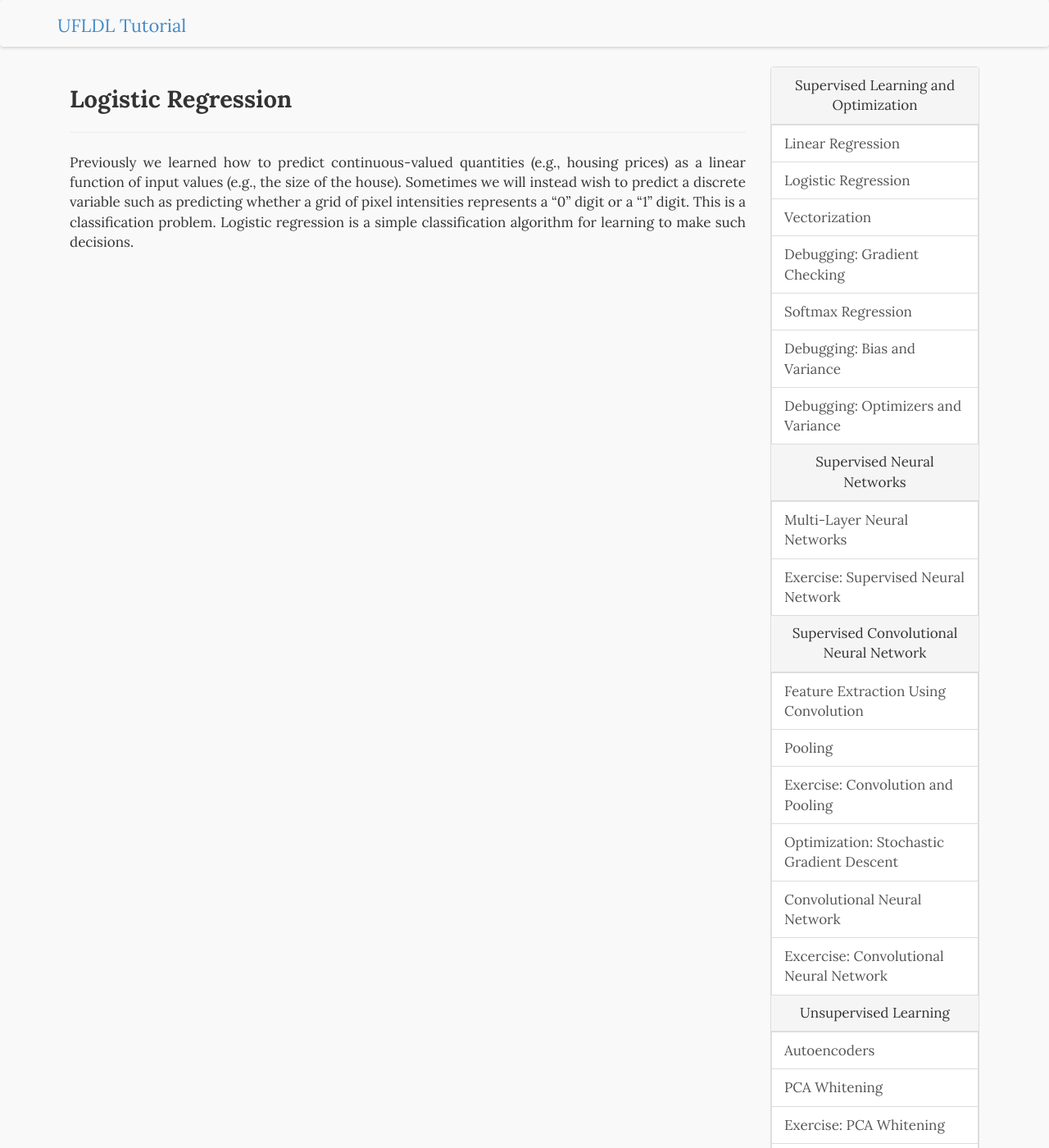
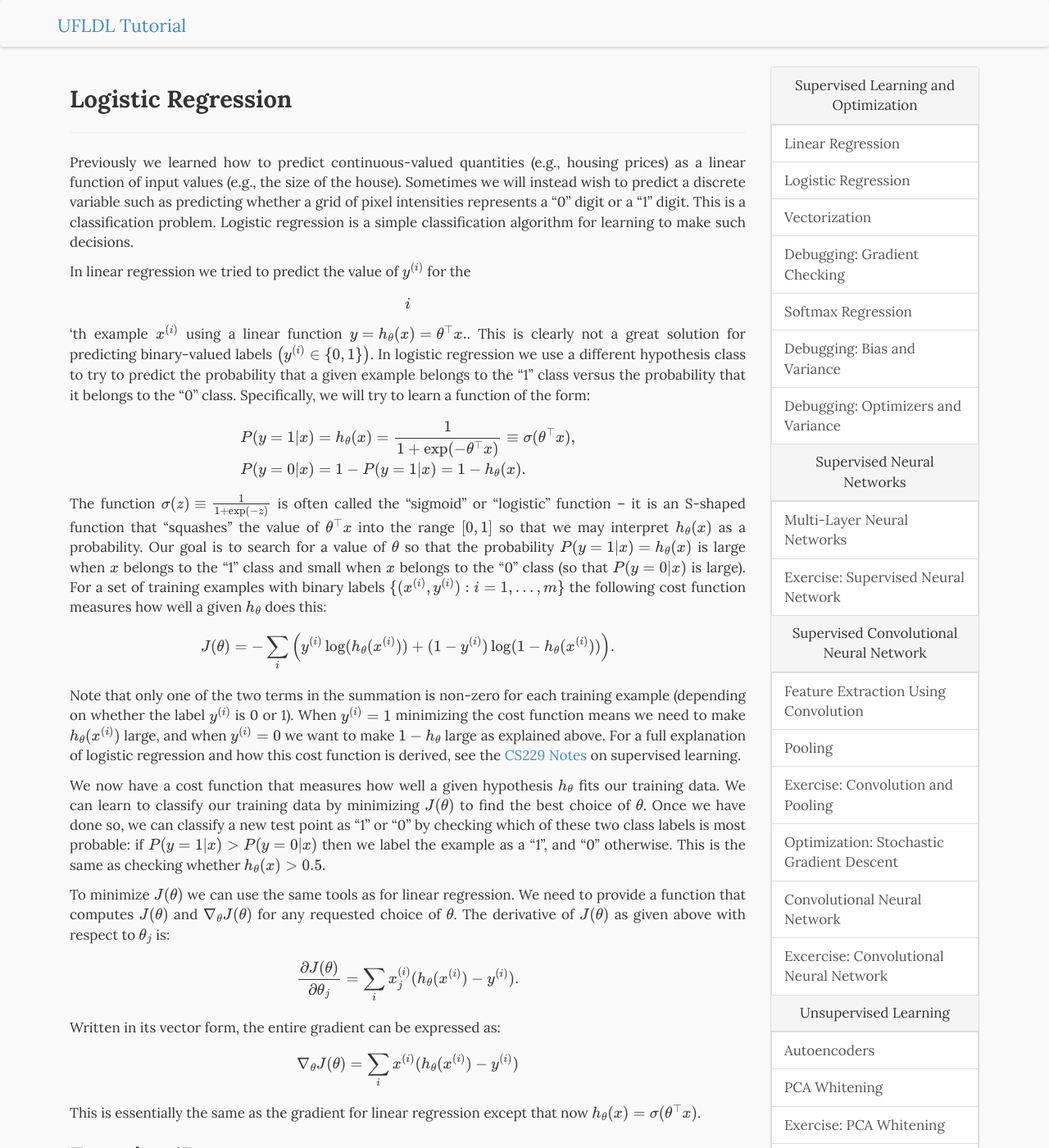
Before and after one commit to sameeptandon/ufldl_tutorial, a Jekyll site: the page built from supervised/LogisticRegression.md, in a window 1280 px wide and 1400 px high. Shown: the whole window at 82% size. Built offline with Jekyll 4.4.1, drawn with Linux system fonts in a browser that asks for light colours; formulas are drawn with MathJax 3; some of the changed text lies outside the part shown.

Commit message:
does it build now?

```diff
--- a/supervised/LogisticRegression.md
+++ b/supervised/LogisticRegression.md
@@ -5,3 +5,65 @@ date:   2013-08-28 13:32:12
 categories: supervised
 ---
 Previously we learned how to predict continuous-valued quantities (e.g., housing prices) as a linear function of input values (e.g., the size of the house).  Sometimes we will instead wish to predict a discrete variable such as predicting whether a grid of pixel intensities represents a "0" digit or a "1" digit.  This is a classification problem.  Logistic regression is a simple classification algorithm for learning to make such decisions.
+
+In linear regression we tried to predict the value of <m>y^{(i)}</m> for the
+<m>i</m>'th example <m>x^{(i)}</m> using a linear function <m>y = h_\theta(x) =
+\theta^\top x.</m>.  This is clearly not a great solution for predicting
+binary-valued labels <m>\left(y^{(i)} \in \{0,1\}\right)</m>.  In logistic regression we
+use a different hypothesis class to try to predict the probability that a given
+example belongs to the "1" class versus the probability that it belongs to the
+"0" class.  Specifically, we will try to learn a function of the form:
+
+<m>
+\begin{align}
+P(y=1|x) &amp;= h_\theta(x) = \frac{1}{1 + \exp(-\theta^\top x)} \equiv \sigma(\theta^\top x),\\
+P(y=0|x) &amp;= 1 - P(y=1|x) = 1 - h_\theta(x).
+\end{align}
+</m>
+
+The function <m>\sigma(z) \equiv \frac{1}{1 + \exp(-z)}</m> is often called the "sigmoid" or "logistic" function -- it is an S-shaped function that "squashes" the value of <m>\theta^\top x</m> into the range <m>[0, 1]</m> so that we may interpret <m>h_\theta(x)</m> as a probability.  Our goal is to search for a value of <m>\theta</m> so that the probability <m>P(y=1|x) = h_\theta(x)</m> is large when <m>x</m> belongs to the "1" class and small when <m>x</m> belongs to the "0" class (so that <m>P(y=0|x)</m> is large).  For a set of training examples with binary labels <m>\{ (x^{(i)}, y^{(i)}) : i=1,\ldots,m\}</m> the following cost function measures how well a given <m>h_\theta</m> does this:
+
+<m>
+J(\theta) = - \sum_i \left(y^{(i)} \log( h_\theta(x^{(i)}) ) + (1 - y^{(i)}) \log( 1 - h_\theta(x^{(i)}) ) \right).
+</m>
+
+Note that only one of the two terms in the summation is non-zero for each training example (depending on whether the label <m>y^{(i)}</m> is 0 or 1).  When <m>y^{(i)} = 1</m> minimizing the cost function means we need to make <m>h_\theta(x^{(i)})</m> large, and when <m>y^{(i)} = 0</m> we want to make <m>1 - h_\theta</m> large as explained above.  For a full explanation of logistic regression and how this cost function is derived, see the [CS229 Notes](http://cs229.stanford.edu/notes/cs229-notes1.pdf) on supervised learning.
+
+We now have a cost function that measures how well a given hypothesis <m>h_\theta</m> fits our training data.  We can learn to classify our training data by minimizing <m>J(\theta)</m> to find the best choice of <m>\theta</m>.  Once we have done so, we can classify a new test point as "1" or "0" by checking which of these two class labels is most probable: if <m>P(y=1|x) > P(y=0|x)</m> then we label the example as a "1", and "0" otherwise.  This is the same as checking whether <m>h_\theta(x) > 0.5</m>.
+
+To minimize <m>J(\theta)</m> we can use the same tools as for linear regression.  We need to provide a function that computes <m>J(\theta)</m> and <m>\nabla_\theta J(\theta)</m> for any requested choice of <m>\theta</m>.  The derivative of <m>J(\theta)</m> as given above with respect to <m>\theta_j</m> is:
+
+<m>
+\frac{\partial J(\theta)}{\partial \theta_j} = \sum_i x^{(i)}_j (h_\theta(x^{(i)}) - y^{(i)}).
+</m>
+
+Written in its vector form, the entire gradient can be expressed as:
+
+<m>
+\nabla_\theta J(\theta) = \sum_i x^{(i)} (h_\theta(x^{(i)}) - y^{(i)})
+</m>
+
+This is essentially the same as the gradient for linear regression except that now <m>h_\theta(x) = \sigma(\theta^\top x)</m>.
+
+### Exercise 1B ###
+Starter code for this exercise is included in the [Starter Code GitHub Repo](https://github.com/amaas/stanford_dl_ex) in the ex1/ directory.
+
+In this exercise you will implement the objective function and gradient computations for logistic regression and use your code to learn to classify images of digits from the [MNIST dataset](http://yann.lecun.com/exdb/mnist/) as either "0" or "1".  Some examples of these digits are shown below:
+
+`File:Mnist_01.png`
+
+Each of the digits is is represented by a 28x28 grid of pixel intensities, which we will reformat as a vector <m>x^{(i)}</m> with 28\*28 = 784 elements.  The label is binary, so <m>y^{(i)} \in \{0,1\}</m>.
+
+You will find starter code for this exercise in the `ex1/ex1b_logreg.m` file.  The starter code file performs the following tasks for you:
+
+1.  Calls `ex1_load_mnist.m` to load the MNIST training and testing data.  In addition to loading the pixel values into a matrix <m>X</m> (so that that j'th pixel of the i'th example is <m>X_{ji} = x^{(i)}_j</m>) and the labels into a row-vector <m>y</m>, it will also perform some simple normalizations of the pixel intensities so that they tend to have zero mean and unit variance.  Even though the MNIST dataset contains 10 different digits (0-9), in this exercise we will only load the 0 and 1 digits --- the ex1_load_mnist function will do this for you.
+
+2. The code will append a row of 1's so that <m>\theta_0</m> will act as an intercept term.
+
+3. The code calls `minFunc` with the `logistic_regression.m` file as objective function.  Your job will be to fill in `logistic_regression.m` to return the objective function value and its gradient.
+
+4. After `minFunc` completes, the classification accuracy on the training set and test set will be printed out.
+
+As for the linear regression exercise, you will need to implement `logistic_regression.m` to loop over all of the training examples <m>x^{(i)}</m> and compute the objective <m>J(\theta; X,y)</m>.  Store the resulting objective value into the variable <m>f</m>.  You must also compute the gradient <m>\nabla_\theta J(\theta; X,y)</m> and store it into the variable <m>g</m>.  Once you have completed these tasks, you will be able to run the `ex1b_logreg.m` script to train the classifier and test it.
+
+If your code is functioning correctly, you should find that your classifier is able to achieve 100% accuracy on both the training and testing sets!  It turns out that this is a relatively easy classification problem because 0 and 1 digits tend to look very different.  In future exercises it will be much more difficult to get perfect results like this.
```
